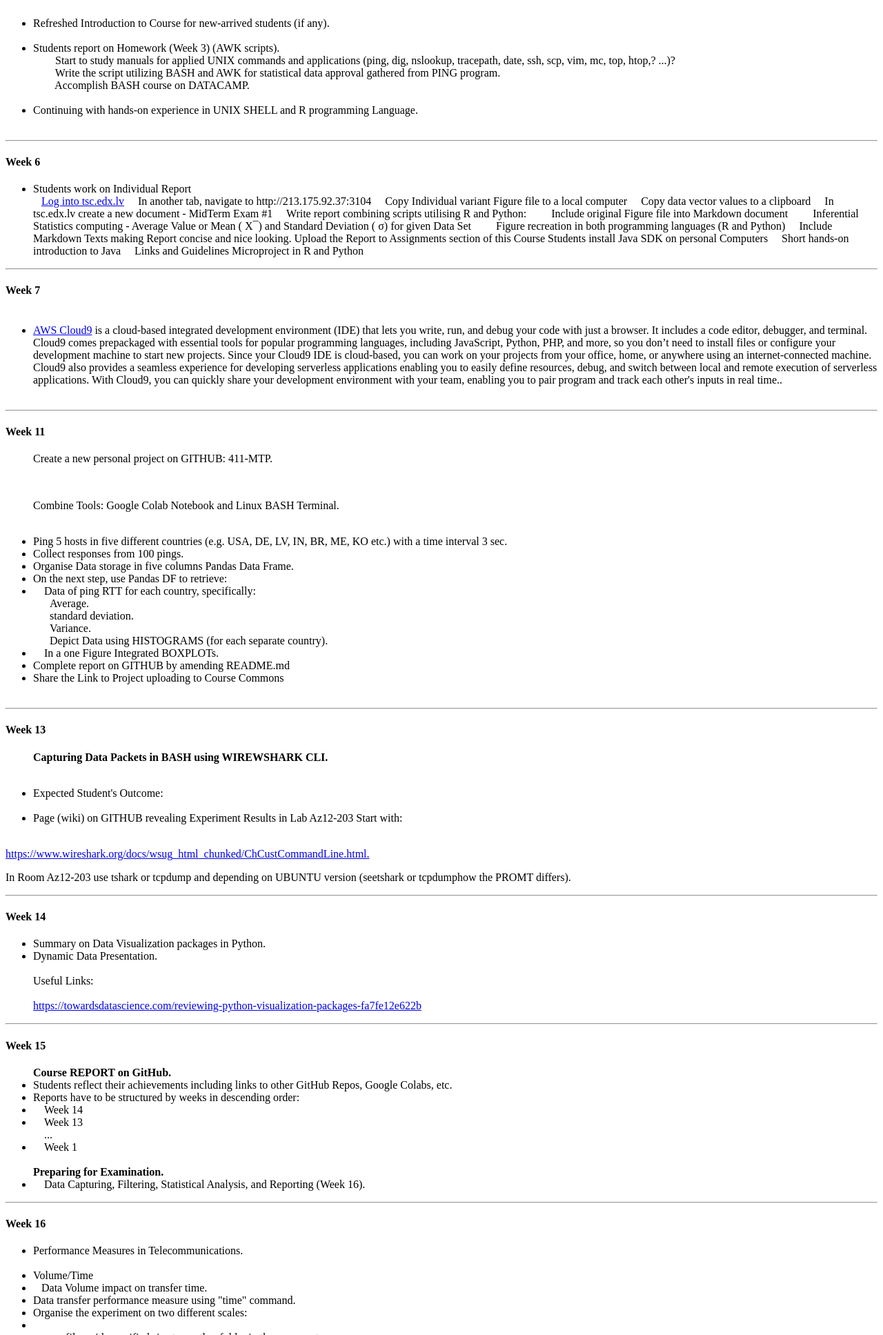
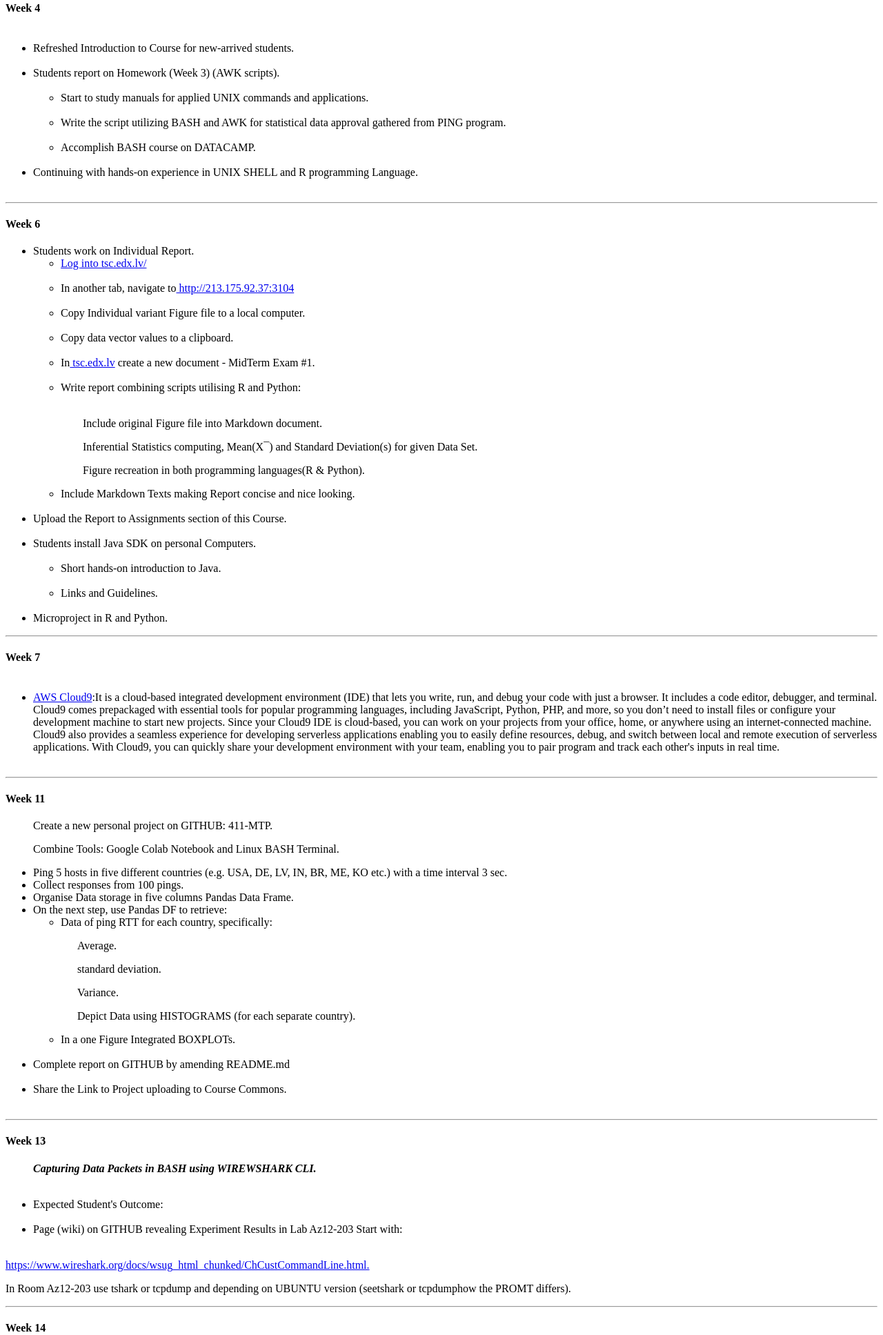
Before and after one commit to abhijit3009/RAE411-0, a plain HTML site: page docs/index.html in a window 1280 px wide. Shown: the part 865-2800 px from the top of the page at 69% size. Drawn offline with Linux system fonts and the light colour scheme.

Commit message:
Update index.html

```diff
--- a/docs/index.html
+++ b/docs/index.html
@@ -1,3 +1,4 @@
+
 <!DOCTYPE html>
 <html>
 <head>
@@ -21,10 +22,11 @@
 
 <h4>Week 2</h4>
 <ul style="list-style-type:disc:">
-  <li> Typical tasks to do  - Elementary Statistics</li>
+ <li> Typical tasks to do  - Elementary Statistics.</li>
+  <br>
 
 <li>Reverse Engineering approach - consider the given figure (created by R) as a result of graphical representation of DATA VECTOR.</li>
-
+<br>
 <li>Find that VECTOR.</li>
 </ul>
 
@@ -40,42 +42,66 @@
 <hr>
 <h4>Week 4</h4>
 <ul style="list-style-type:disc:">
-    <li>Refreshed Introduction to Course for new-arrived students (if any).</li>
-    <li>Students report on Homework (Week 3) (AWK scripts).</li>
-        Start to study manuals for applied UNIX commands and applications (ping, dig, nslookup, tracepath, date, ssh, scp, vim, mc, top, htop,? ...)?<br>
-        Write the script utilizing BASH and AWK for statistical data approval gathered from PING program.<br>
-        Accomplish BASH course on DATACAMP.<br>
-    <li>Continuing with hands-on experience in UNIX SHELL and R programming Language.</li>
+    <li>Refreshed Introduction to Course for new-arrived students.</li>
+<br>
+<li>Students report on Homework (Week 3) (AWK scripts).</li>
+   <ul>
+       <li>Start to study manuals for applied UNIX commands and applications.</li>
+
+       <li>Write the script utilizing BASH and AWK for statistical data approval gathered from PING program.</li>
+       <br>
+
+       <li>Accomplish BASH course on DATACAMP.</li>
+   </ul>
+
+ <li>Continuing with hands-on experience in UNIX SHELL and R programming Language.</li>
  </ul>
 <hr>
 <h4>Week 6</h4>
 <ul style="list-style-type:disc:">
-<li>Students work on Individual Report</li>
+<li>Students work on Individual Report.</li>
 
-   <a href="tsc.edx.lv/"> Log into tsc.edx.lv</a>
-    In another tab, navigate to http://213.175.92.37:3104
-    Copy Individual variant Figure file to a local computer
-    Copy data vector values to a clipboard
-    In tsc.edx.lv create a new document - MidTerm Exam #1
-    Write report combining scripts utilising R and Python:
-        Include original Figure file into Markdown document
-        Inferential Statistics computing - Average Value or Mean ( X¯) and Standard Deviation ( σ) for given Data Set
-        Figure recreation in both programming languages (R and Python)
-    Include Markdown Texts making Report concise and nice looking.
+    <ul>
+        <li><a href="tsc.edx.lv/"> Log into tsc.edx.lv/</a></li>
+        <br>
 
-Upload the Report to Assignments section of this Course
-Students install Java SDK on personal Computers
+        <li>In another tab, navigate to<a href="http://213.175.92.37:3104/"> http://213.175.92.37:3104</a></li>
+<br>
+<li>Copy Individual variant Figure file to a local computer.</li>
+<br>
+<li>Copy data vector values to a clipboard.</li>
+<br>
+<li>In<a href="tsc.edx.lv/"> tsc.edx.lv</a> create a new document - MidTerm Exam #1.</li>
+<br>
+<li>Write report combining scripts utilising R and Python:</li>
+<br>
 
-    Short hands-on introduction to Java
-    Links and Guidelines
 
-Microproject in R and Python
-  </ul>
-  <hr>
 
-  <h4>Week 7</h4>
+<p>&nbsp;&nbsp;&nbsp;&nbsp;&nbsp;&nbsp;&nbsp;&nbsp;Include original Figure file into Markdown document.</p>
+
+<p>&nbsp;&nbsp;&nbsp;&nbsp;&nbsp;&nbsp;&nbsp;&nbsp;Inferential Statistics computing, Mean(X¯) and Standard Deviation(s) for given Data Set.</p>
+<p>&nbsp;&nbsp;&nbsp;&nbsp;&nbsp;&nbsp;&nbsp;&nbsp;Figure recreation in both programming languages(R & Python).</p>
+
+<li>Include Markdown Texts making Report concise and nice looking.</li>
+</ul>
+<br>
+
+<li>Upload the Report to Assignments section of this Course.</li>
+<br>
+<li>Students install Java SDK on personal Computers.</li>
+<ul>
+
+    <li>Short hands-on introduction to Java.</li>
+    <li>Links and Guidelines.</li>
+</ul>
+<br>
+<li>Microproject in R and Python.</li>
+</ul>
+<hr>
+<h4>Week 7</h4>
 <ul style="list-style-type:disc:">
-    <li><a href="https://us-east-1.signin.aws.amazon.com/oauth?SignatureVersion=4&X-Amz-Algorithm=AWS4-HMAC-SHA256&X-Amz-Credential=AKIAJMOATPLHVSJ563XQ&X-Amz-Date=2019-05-24T11%3A36%3A58.828Z&X-Amz-Signature=3b70448a01c76681f4151481f0a706ae76e53fcb666bcbed527c9fb17b7638cc&X-Amz-SignedHeaders=host&client_id=arn%3Aaws%3Aiam%3A%3A015428540659%3Auser%2Fhomepage&redirect_uri=https%3A%2F%2Fconsole.aws.amazon.com%2Fconsole%2Fhome%3Fstate%3DhashArgs%2523%26isauthcode%3Dtrue&response_type=code&state=hashArgs%23"> AWS Cloud9</a> is a cloud-based integrated development environment (IDE) that lets you write, run, and debug your code with just a browser. It includes a code editor, debugger, and terminal. Cloud9 comes prepackaged with essential tools for popular programming languages, including JavaScript, Python, PHP, and more, so you don’t need to install files or configure your development machine to start new projects. Since your Cloud9 IDE is cloud-based, you can work on your projects from your office, home, or anywhere using an internet-connected machine. Cloud9 also provides a seamless experience for developing serverless applications enabling you to easily define resources, debug, and switch between local and remote execution of serverless applications. With Cloud9, you can quickly share your development environment with your team, enabling you to pair program and track each other's inputs in real time..</li>
+    <li><a href="https://us-east-1.signin.aws.amazon.com/oauth?SignatureVersion=4&X-Amz-Algorithm=AWS4-HMAC-SHA256&X-Amz-Credential=AKIAJMOATPLHVSJ563XQ&X-Amz-Date=2019-05-24T11%3A36%3A58.828Z&X-Amz-Signature=3b70448a01c76681f4151481f0a706ae76e53fcb666bcbed527c9fb17b7638cc&X-Amz-SignedHeaders=host&client_id=arn%3Aaws%3Aiam%3A%3A015428540659%3Auser%2Fhomepage&redirect_uri=https%3A%2F%2Fconsole.aws.amazon.com%2Fconsole%2Fhome%3Fstate%3DhashArgs%2523%26isauthcode%3Dtrue&response_type=code&state=hashArgs%23"> AWS Cloud9</a>:It is a cloud-based integrated development environment (IDE) that lets you write, run, and debug your code with just a browser. It includes a code editor, debugger, and terminal. Cloud9 comes prepackaged with essential tools for popular programming languages, including JavaScript, Python, PHP, and more, so you don’t need to install files or configure your development machine to start new projects. Since your Cloud9 IDE is cloud-based, you can work on your projects from your office, home, or anywhere using an internet-connected machine. Cloud9 also provides a seamless experience for developing serverless applications enabling you to easily define resources, debug, and switch between local and remote execution of serverless applications. With Cloud9, you can quickly share your development environment with your team, enabling you to pair program and track each other's inputs in real time.</li>
 
 
 
@@ -84,33 +110,36 @@ Microproject in R and Python
  <h4>Week 11</h4>
  <ul style="list-style-type:disc:">
 <p>Create a new personal project on GITHUB: 411-MTP.</p>
- <br>
+
 
 <p>Combine Tools: Google Colab Notebook and Linux BASH Terminal.</p>
-<br>
+
 
 <li>Ping 5 hosts in five different countries (e.g. USA, DE, LV, IN, BR, ME, KO etc.) with a time interval 3 sec.</li>
 <li>Collect responses from 100 pings.</li>
 <li>Organise Data storage in five columns Pandas Data Frame.</li>
 <li>On the next step, use Pandas DF to retrieve:</li>
-<li>&nbsp;&nbsp;&nbsp;&nbsp;Data of ping RTT for each country, specifically:</li>
-&nbsp;&nbsp;&nbsp;&nbsp;&nbsp;&nbsp;Average.
+<ul>
+<li>Data of ping RTT for each country, specifically:</li>
+<p>&nbsp;&nbsp;&nbsp;&nbsp;&nbsp;&nbsp;Average.</p>
+
+<p>&nbsp;&nbsp;&nbsp;&nbsp;&nbsp;&nbsp;standard deviation.</p>
+
+</p>&nbsp;&nbsp;&nbsp;&nbsp;&nbsp;&nbsp;Variance.</p>
+
+<p>&nbsp;&nbsp;&nbsp;&nbsp;&nbsp;&nbsp;Depict  Data using HISTOGRAMS (for each separate country).</p>
+
+<li>In a one Figure Integrated BOXPLOTs.</li>
+</ul>
 <br>
-&nbsp;&nbsp;&nbsp;&nbsp;&nbsp;&nbsp;standard deviation.
+<li>Complete report on GITHUB by amending README.md</li>
 <br>
-&nbsp;&nbsp;&nbsp;&nbsp;&nbsp;&nbsp;Variance.
-<br>
-&nbsp;&nbsp;&nbsp;&nbsp;&nbsp;&nbsp;Depict  Data using HISTOGRAMS (for each separate country).
-<br>
-<li>&nbsp;&nbsp;&nbsp;&nbsp;In a one Figure Integrated BOXPLOTs.</li>
-<li>Complete report on GITHUB by amending README.md</li>
-
-<li>Share the Link to Project uploading to Course Commons</li>
+<li>Share the Link to Project uploading to Course Commons.</li>
  </ul>
 <hr>
 <h4>Week 13</h4>
 <ul style="list-style-type:disc:">
-<strong><p>Capturing Data Packets in BASH using WIREWSHARK CLI.</p></strong>
+<strong><i><p>Capturing Data Packets in BASH using WIREWSHARK CLI.</p></i></strong>
 <br>
 <li>Expected Student's Outcome:</li>
 <br>
@@ -128,9 +157,9 @@ Start with:</li>
 <hr>
 <h4>Week 14</h4>
 <ul style="list-style-type:disc:">
-<li>Summary on Data Visualization packages in Python.</li>
-
-<li>Dynamic Data Presentation.</li>
+<li><i>Summary on Data Visualization packages in Python.</i></li>
+<br>
+<li><i>Dynamic Data Presentation.</i></li>
 <br>
 Useful Links:
 <br>
@@ -143,16 +172,20 @@ Useful Links:
 
 <h4>Week 15</h4>
 <ul style="list-style-type:disc:">
-<strong>Course REPORT on GitHub.</strong>
+<strong><p>Course REPORT on GitHub.</p></strong>
 <li>Students reflect their achievements including links to other GitHub Repos, Google Colabs, etc.</li>
+<br>
 <li>Reports have to be structured by weeks in descending order:</li>
-<li>&nbsp;&nbsp;&nbsp;&nbsp;Week 14</li>
-<li>&nbsp;&nbsp;&nbsp;&nbsp;Week 13</li>
-&nbsp;&nbsp;&nbsp;&nbsp;...
-<li>&nbsp;&nbsp;&nbsp;&nbsp;Week 1</li>
+<ul>
+<li>Week 14</li>
+<li>Week 13</li>
+<li>...</li>
+<li>Week 1</li>
+</ul>
 <br>
-<strong>Preparing for Examination.</strong>
-<li>&nbsp;&nbsp;&nbsp;&nbsp;Data Capturing, Filtering, Statistical Analysis, and Reporting  (Week 16).</li>
+<strong><p>Preparing for Examination.</p></strong>
+<li>Data Capturing, Filtering, Statistical Analysis and Reporting(Week 16).</li>
+
 </ul>
 <hr>
 
@@ -161,28 +194,41 @@ Useful Links:
 
 <li>Performance Measures in Telecommunications.</li>
 <br>
+<ul>
 <li>Volume/Time</li>
+</ul>
+<br>
 
-<li>&nbsp;&nbsp;&nbsp;Data Volume impact on transfer time.</li>
+<li>Data Volume impact on transfer time.</li>
+<br>
+<li>Data transfer performance measure using "time" command.</li>
+<br>
+<li>Organise the experiment on two different scales:<li>
+<br>
+<ul>
+<li>copy files with specified size to another folder in the same system.</li>
+<br>
+<li>copy files with specified size to another system over the network using "nc" tool and two distinguished protocols:</li>
+</ul>
+<p>&nbsp;&nbsp;&nbsp;&nbsp;&nbsp;&nbsp;1.UDP</p>
+<p>&nbsp;&nbsp;&nbsp;&nbsp;&nbsp;&nbsp;2.TCP</p>
+<li>Simultaneously, capture network traffic utilising  TCPDUMP library (Bash, Python, C++ or Java).</li>
+<br>
+<li>Present Data Flow .</li>
+<br>
+<strong><p>TODO this week out of the class:</p></strong>
+<p>Create GITHUB REPO 411-w16 exposing student's work progress.</p>
+<li>Follow the IMRAD scheme:</li>
+<br>
+<ul>
+<li>Introduce to research questions.</li>
+<li>Describe applied tools, methods, and process.</li>
+<li>Reveal the research process</li>
+<li>Present research results using Data tables and Figures.</li>
+<li>Conclude the report of research.</li>
+</ul>
+<p>Finally, Link REPO 411-w16 to Student's Course REPO.</p>
 
-<li>Data transfer performance measure using "time" command.</li>
-<li>Organise the experiment on two different scales:<li>
-<li>&nbsp;&nbsp;&nbsp;copy files with specified size to another folder in the same system.</li>
-<li>&nbsp;&nbsp;&nbsp;copy files with specified size to another system over the network using "nc" tool and two distinguished protocols:</li>
-<li>&nbsp;&nbsp;&nbsp;&nbsp;&nbsp;&nbsp;UDP</li>
-<li>&nbsp;&nbsp;&nbsp;&nbsp;&nbsp;&nbsp;TCP</li>
-<li>Simultaneously, capture network traffic utilising  TCPDUMP library (bash, Python,  C++, or Java).</li>
-<li>Present Data Flow .</li>
-<strong>TODO this week out of the class:</strong>
-<p>Create GITHUB REPO 411-w16 exposing student's work progress.</p>
-
-<li>Follow the IMRAD scheme:</li>
-<li>&nbsp;&nbsp;&nbsp;Introduce to research questions.</li>
-<li>&nbsp;&nbsp;&nbsp;Describe applied tools, methods, and process.</li>
-<li>&nbsp;&nbsp;&nbsp;Reveal the research process</li>
-<li>&nbsp;&nbsp;&nbsp;Present research results using Data tables and Figures.</li>
-<li>Conclude the report of research.</li>
-<p>Finally, Link REPO 411-w16 to Student's Course REPO.</p>
 
 </ul>
 
@@ -192,8 +238,3 @@ Useful Links:
 
 </body>
 </html>
-
-
-
-</body>
-</html>
```
